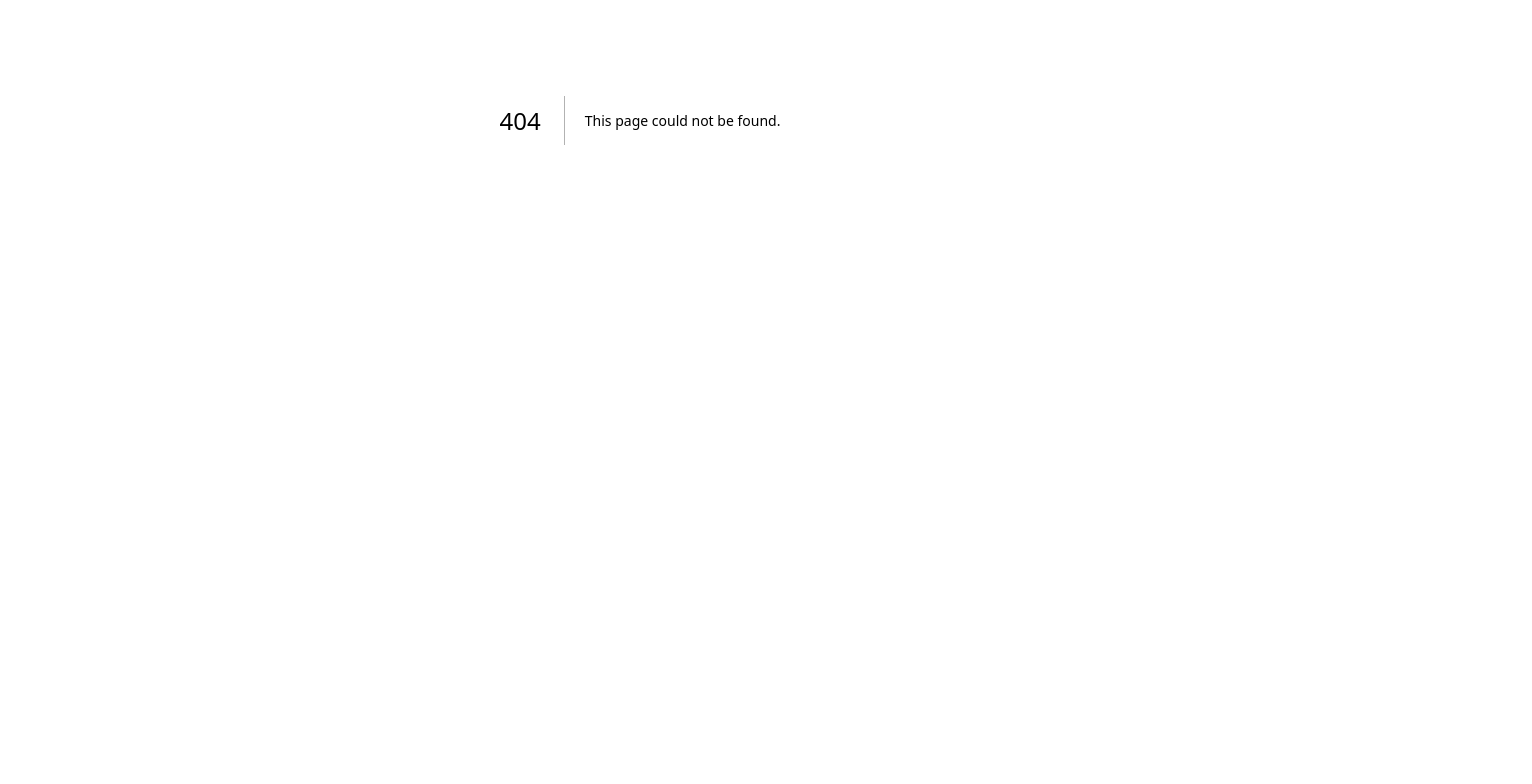
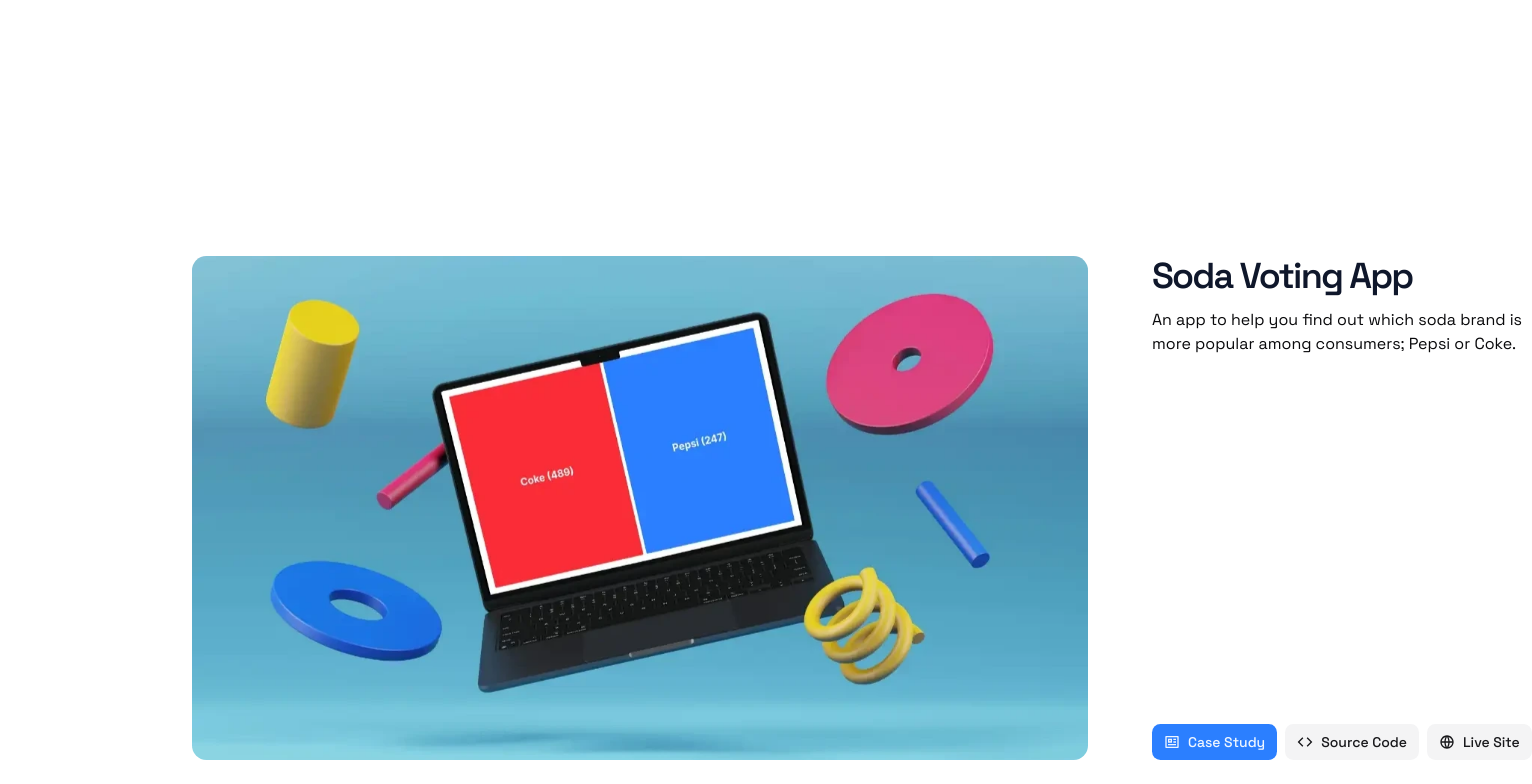
Before and after one commit to smlxdesign/portfolio, a Next.js app: page /products in a window 1280 px wide. Before the commit this address had no page. Shown: the part 280-1064 px from the top of the page, 1532 px wide, since content can reach past the window. Before the commit the page ends 800 px from the top, so only its background shows below. Built offline with nearby package versions, Linux system fonts and the light colour scheme.

Commit message:
feat: create products page

```diff
--- /dev/null
+++ b/src/app/products/page.tsx
@@ -0,0 +1,51 @@
+import Image from "next/image";
+import Link from "next/link";
+import { Navbar } from "~/components/navbar";
+import { Hero } from "~/components/sections/hero";
+import { Heading } from "~/components/typography/heading";
+import { Button } from "~/components/ui/button";
+import { products } from "~/data/products";
+
+export default function Page() {
+	return (
+		<div className="flex flex-col">
+			<Navbar />
+			<main>
+				<Hero>Products</Hero>
+				<ul className="flex flex-col gap-24 px-responsive py-responsive">
+					{products.map((product) => (
+						<li key={product.id} className="flex flex-col gap-16 md:flex-row">
+							<Image
+								src={product.image.href}
+								alt={product.image.alt ?? ""}
+								width={1920}
+								height={1080}
+								className="w-full rounded-xl"
+							/>
+							<div className="flex w-full flex-col justify-between">
+								<div className="flex flex-col gap-3">
+									<Heading>{product.title}</Heading>
+									<p className="max-w-[65ch]">{product.description}</p>
+								</div>
+								<div className="flex gap-2">
+									{product.links.map((link, index) => (
+										<Button
+											key={link.href}
+											asChild
+											variant={index === 0 ? "default" : "secondary"}
+										>
+											<Link href={link.href}>
+												{link.icon}
+												{link.title}
+											</Link>
+										</Button>
+									))}
+								</div>
+							</div>
+						</li>
+					))}
+				</ul>
+			</main>
+		</div>
+	);
+}
```
